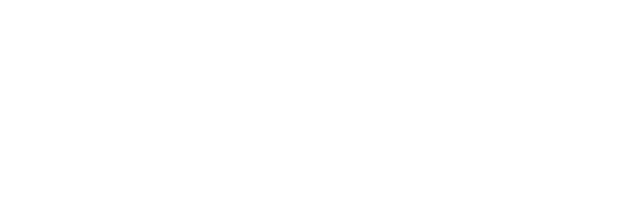
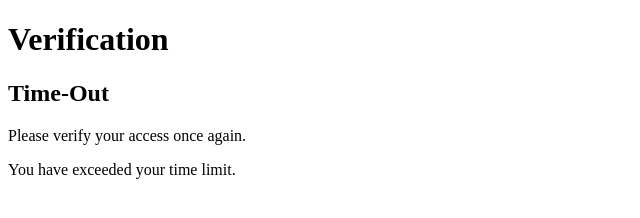
Before and after one commit to tnahsus123/Design_Component, a plain HTML site: page AlertDialogue/index.html in a window 1280 px wide. Shown: the whole page, without its empty margins (0-640 px from the left). Drawn offline with Linux system fonts and the light colour scheme; a web font is replaced by a local one.

Commit message:
Update index.html

```diff
--- a/AlertDialogue/index.html
+++ b/AlertDialogue/index.html
@@ -8,6 +8,9 @@
   <link rel="stylesheet" href="./style.css">
 </head>
 <body>
-
+  <h1>Verification</h1>
+  <h2>Time-Out</h2>
+<p class="Info">Please verify your access once again. </p>
+<p class="Danger">You have exceeded your time limit.</p>
 </body>
 </html>
```
